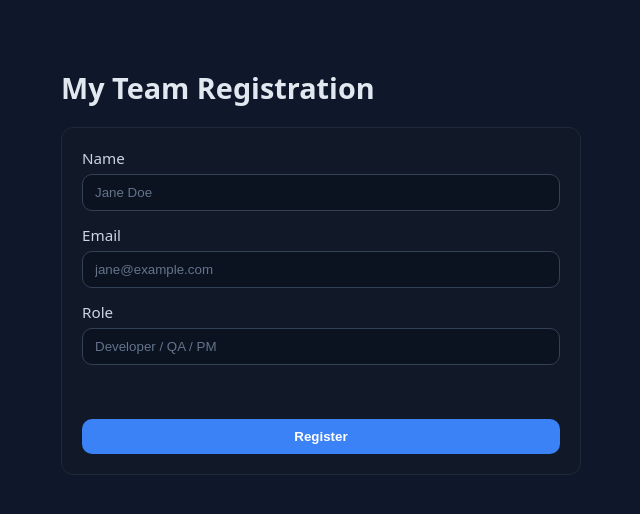
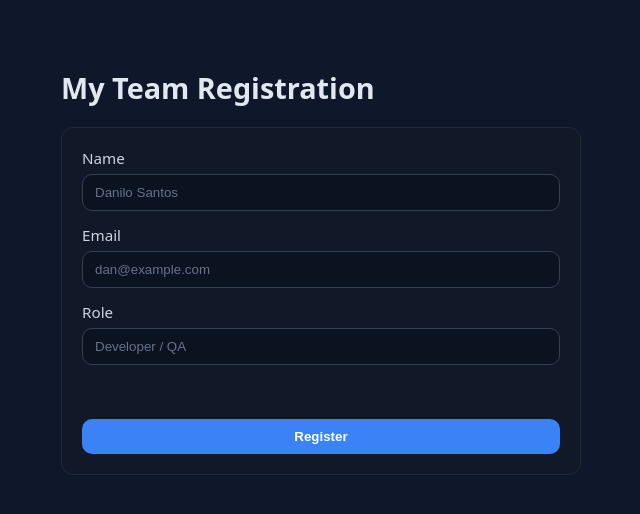
Before and after one commit to danipompeudetoledo/cctb-devops2-simple_web_site, a plain HTML site: page index.html in a window 1280 px wide. Shown: the full height of the page, 319-959 px from the left. Drawn offline with Linux system fonts and the light colour scheme.

Commit message:
Update index.html

```diff
--- a/index.html
+++ b/index.html
@@ -13,17 +13,17 @@
     <form id="teamForm" class="form">
       <div class="field">
         <label for="name">Name</label>
-        <input id="name" name="name" type="text" placeholder="Jane Doe" />
+        <input id="name" name="name" type="text" placeholder="Danilo Santos" />
       </div>
 
       <div class="field">
         <label for="email">Email</label>
-        <input id="email" name="email" type="email" placeholder="jane@example.com" />
+        <input id="email" name="email" type="email" placeholder="dan@example.com" />
       </div>
 
       <div class="field">
         <label for="role">Role</label>
-        <input id="role" name="role" type="text" placeholder="Developer / QA / PM" />
+        <input id="role" name="role" type="text" placeholder="Developer / QA " />
       </div>
 
       <p id="msg" class="msg" aria-live="polite"></p>
```
